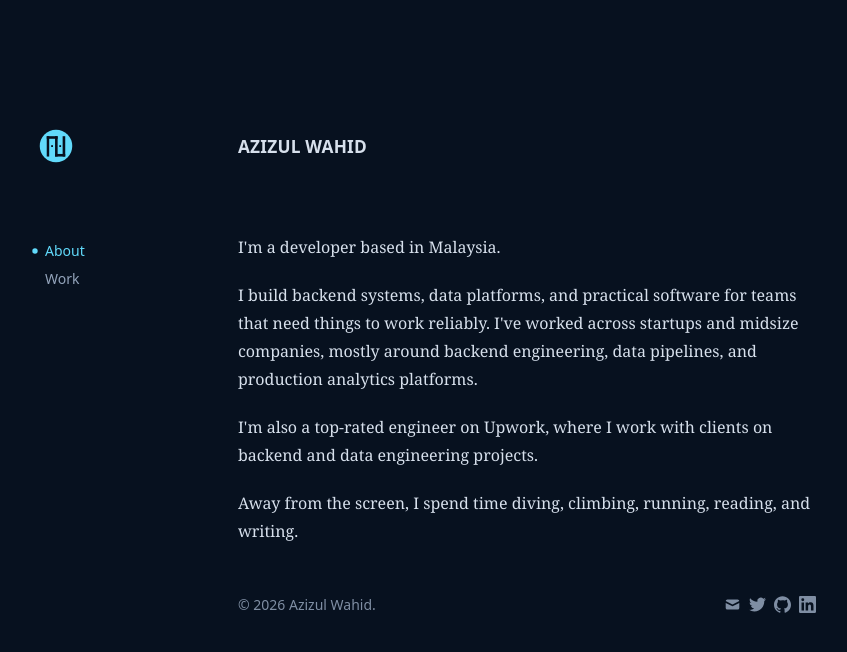
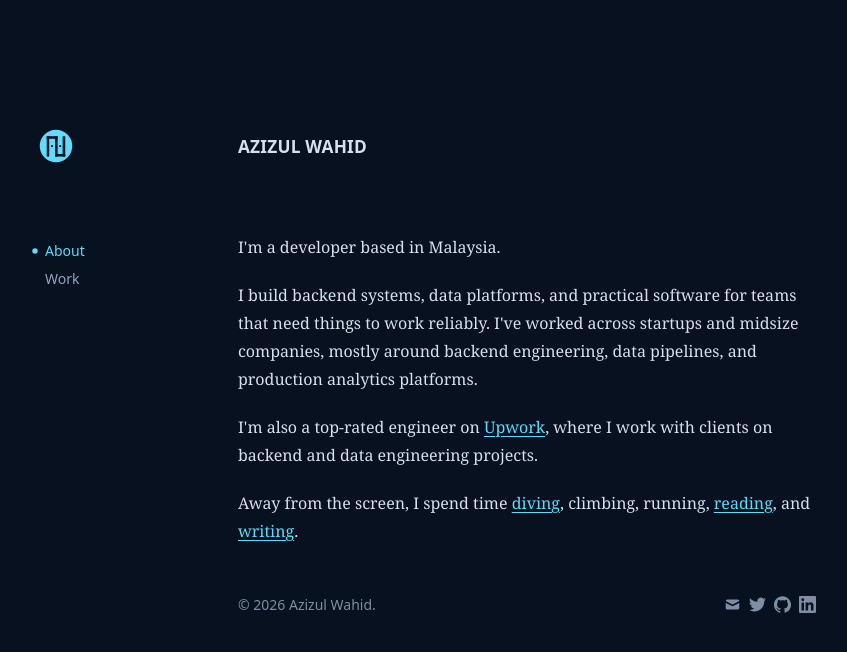
Before and after one commit to azizulwahid/azizulwahid.com, a Next.js app: page / in a window 1280 px wide. Shown: the top 652 px of the page, without its empty margins (122-969 px from the left). Built offline with nearby package versions, Linux system fonts and the light colour scheme.

Commit message:
Add about page links

```diff
--- a/app/page.tsx
+++ b/app/page.tsx
@@ -11,12 +11,20 @@ export default function Home() {
         pipelines, and production analytics platforms.
       </p>
       <p>
-        I&apos;m also a top-rated engineer on Upwork, where I work with clients on
-        backend and data engineering projects.
+        I&apos;m also a top-rated engineer on{" "}
+        <a href="https://www.upwork.com/freelancers/~014ecbecf33c86fb6b">
+          Upwork
+        </a>
+        , where I work with clients on backend and data engineering projects.
       </p>
       <p>
-        Away from the screen, I spend time diving, climbing, running, reading,
-        and writing.
+        Away from the screen, I spend time{" "}
+        <a href="https://www.tiktok.com/@underwater.earth">diving</a>, climbing,
+        running,{" "}
+        <a href="https://www.goodreads.com/user/show/119583496-azizul-wahid">
+          reading
+        </a>
+        , and <a href="https://azizulwahid.substack.com/">writing</a>.
       </p>
     </section>
   );
```
